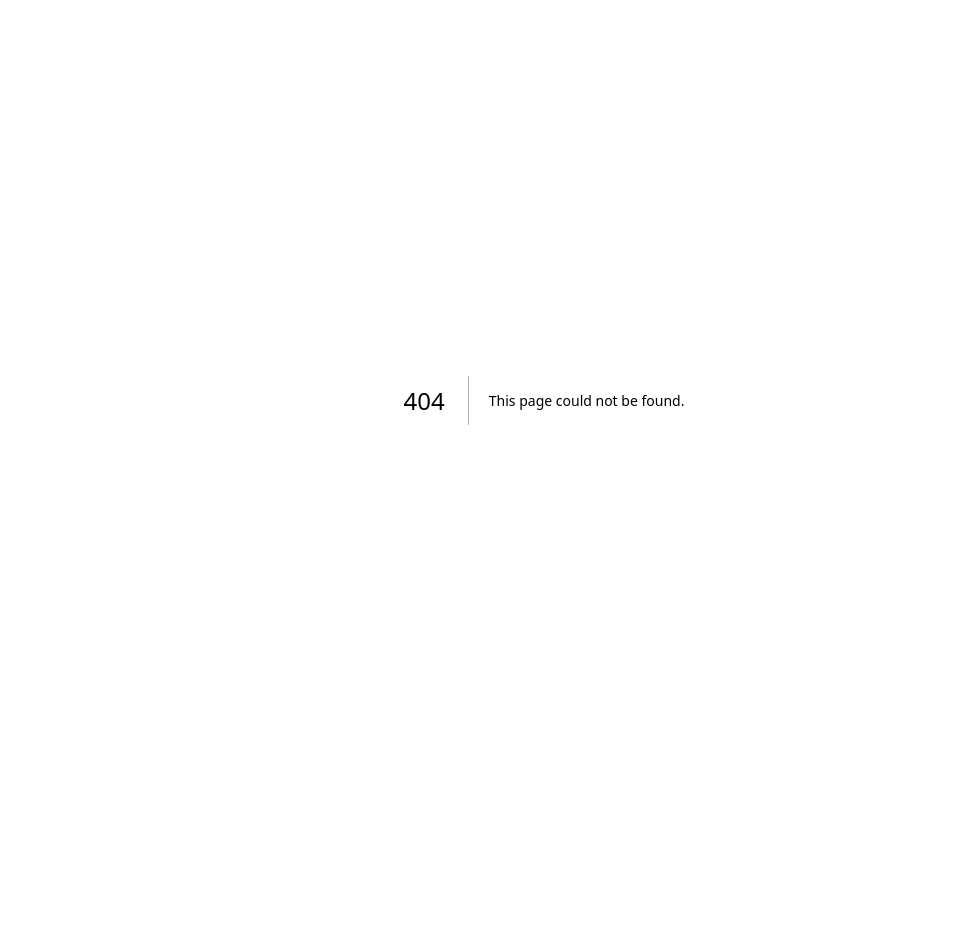
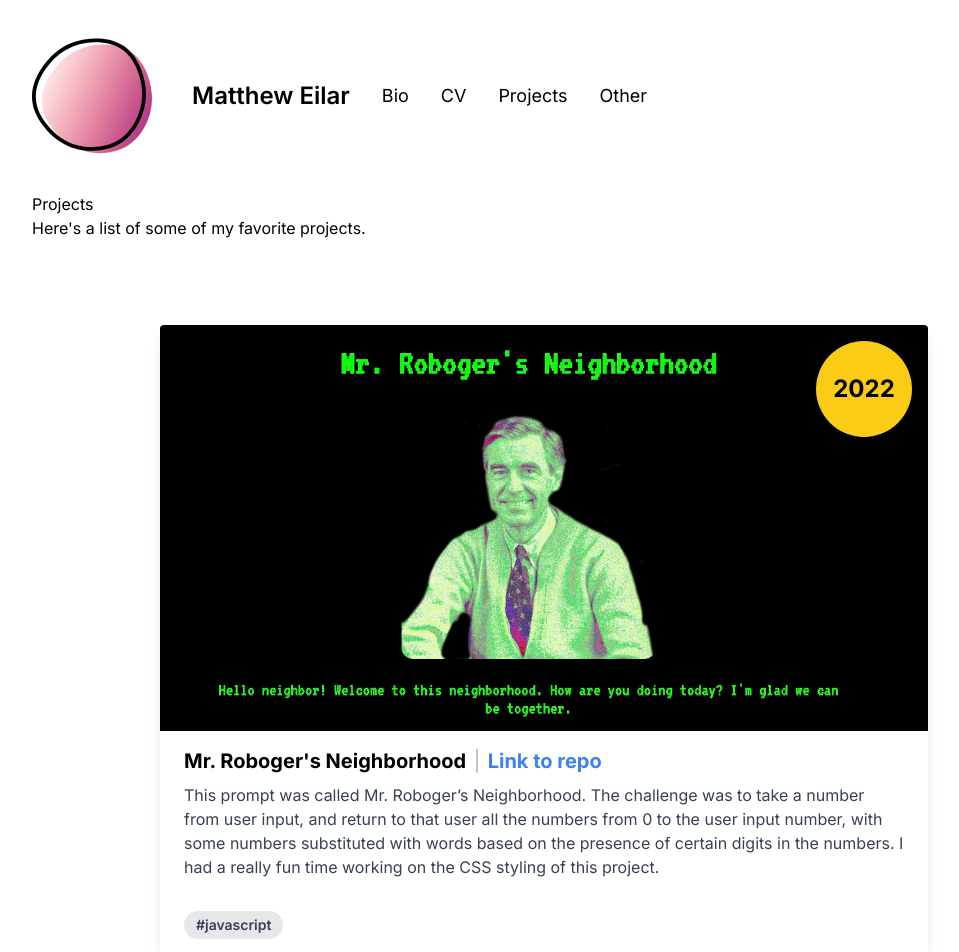
Before and after one commit to meilar/vercel-homepage, a Next.js app: page /projects in a window 1280 px wide. Before the commit this address had no page. Shown: the top 952 px of the page, without its empty margins (96-1055 px from the left). Before the commit the page ends 800 px from the top, so only its background shows below. Built offline with nearby package versions, Linux system fonts and the light colour scheme.

Commit message:
Add projects page

```diff
--- a/app/components/Carousel.tsx
+++ b/app/components/Carousel.tsx
@@ -1,4 +1,8 @@
+"use client";
+
 import classNames from "classnames";
+import { usePathname, useRouter } from "next/navigation";
+import { useEffect, useState } from "react";
 
 type CarouselItem = {
   src: string;
--- /dev/null
+++ b/app/projects/content-text.ts
@@ -0,0 +1,2 @@
+export const robogerMd =
+  "This prompt was called Mr. Roboger’s Neighborhood. The challenge was to take a number from user input, and return to that user all the numbers from 0 to the user input number, with some numbers substituted with words based on the presence of certain digits in the numbers. I had a really fun time working on the CSS styling of this project.";
--- /dev/null
+++ b/app/projects/content.ts
@@ -0,0 +1,29 @@
+import ReactMarkdown from "react-markdown";
+import { robogerMd } from "./content-text";
+import { ReactElement } from "react";
+
+export type Project = {
+  name: string;
+  summary: string;
+  date: Date;
+  image: string;
+  imgAlt: string;
+  href: string;
+  repoUrl?: string;
+  style: string;
+  keywords: string[];
+};
+
+export const projects: Project[] = [
+  {
+    name: "Mr. Roboger's Neighborhood",
+    summary: robogerMd,
+    date: new Date(2022, 3),
+    image: "/roboger.jpeg",
+    imgAlt: "Screenshot of project",
+    href: "",
+    repoUrl: "https://github.com/meilar/robot-song",
+    style: "",
+    keywords: ["javascript"],
+  },
+];
--- /dev/null
+++ b/app/projects/page.tsx
@@ -0,0 +1,22 @@
+import MainLayout from "../components/MainLayout";
+import RootLayout from "../layout";
+import { projects } from "./content";
+import ProjectCard from "./project-card";
+
+export default function Page() {
+  return (
+    <RootLayout>
+      <MainLayout>
+        <div>
+          <h1>Projects</h1>
+          <p>Here's a list of some of my favorite projects.</p>
+        </div>
+        <div>
+          {projects.map((project) => {
+            return <ProjectCard {...project} />;
+          })}
+        </div>
+      </MainLayout>
+    </RootLayout>
+  );
+}
--- /dev/null
+++ b/app/projects/project-card.tsx
@@ -0,0 +1,58 @@
+import { ReactMarkdown } from "react-markdown/lib/react-markdown";
+import { Project } from "./content";
+import Link from "next/link";
+import { format } from "date-fns";
+
+export default function ProjectCard({
+  image,
+  imgAlt,
+  name,
+  summary,
+  keywords,
+  repoUrl,
+  date,
+}: Project) {
+  return (
+    <div className="flex justify-center items-center h-screen">
+      <div className="max-w-3xl rounded overflow-hidden shadow-lg">
+        <div className="relative">
+          <img className="relative w-full max-w-5xl" src={image} alt={imgAlt} />
+          <p className="absolute top-4 right-4  text-black text-2xl font-bold bg-yellow-400 rounded-full w-24 h-24 justify-center align-middle text-center items-center flex">
+            {format(date, "yyyy")}
+          </p>
+        </div>
+        <div className="px-6 py-4">
+          <div className="font-bold text-xl mb-2 w-full">
+            <span>{name}</span>
+            {repoUrl && (
+              <>
+                <span className="mx-2 font-thin">|</span>
+                <Link
+                  className="text-blue-500 hover:text-blue-700"
+                  href={repoUrl}
+                >
+                  Link to repo
+                </Link>
+              </>
+            )}
+            <span className="text-right ml-auto w-full"></span>
+          </div>
+          <div className="text-gray-700 text-base">
+            {<ReactMarkdown children={summary} />}
+          </div>
+        </div>
+        <div className="px-6 py-4">
+          {keywords.map((k) => {
+            return (
+              <>
+                <span className="inline-block bg-gray-200 rounded-full px-3 py-1 text-sm font-semibold text-gray-700 mr-2">
+                  {`#${k}`}
+                </span>
+              </>
+            );
+          })}
+        </div>
+      </div>
+    </div>
+  );
+}
--- a/package.json
+++ b/package.json
@@ -25,6 +25,7 @@
     "postcss": "8.4.24",
     "react": "18.2.0",
     "react-dom": "18.2.0",
+    "react-markdown": "^8.0.7",
     "tailwindcss": "3.3.2",
     "typescript": "5.1.3"
   }
```
Also changed, not shown: public/roboger.jpeg (added), 1 other file (tests, documents, lock files or other folders).
